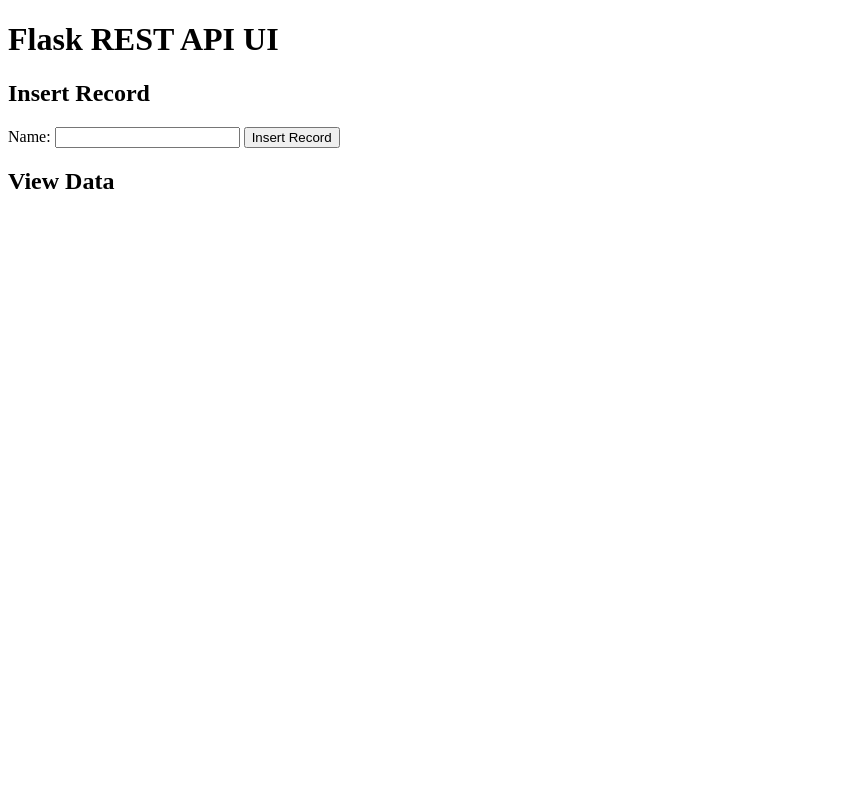
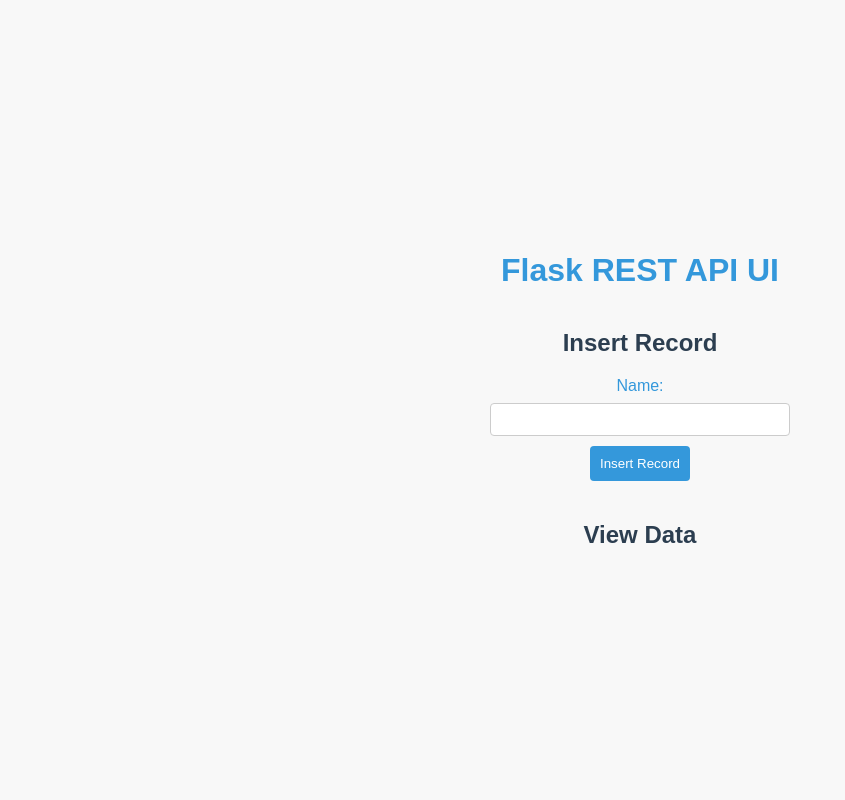
Before and after one commit to Madeep9347/python-mysql-devops-REST-API-PROJECT, a Flask app: page / in a window 1280 px wide. Shown: the whole page, without its empty margins (0-845 px from the left). Run offline with Flask 3, Linux system fonts and the light colour scheme; data that the repository does not hold is empty.

Commit message:
commited

```diff
--- a/app.py
+++ b/app.py
@@ -5,7 +5,7 @@
 
 def get_db_connection():
     connection = pymysql.connect(
-        host='mydb.ct9rghzekszo.eu-central-1.rds.amazonaws.com',
+        host='mydb.ct9rghzekszo.eu-central-1.rds.amazonaws.com',  ###enter your rds end point
         user='dbuser',
         password='dbpassword',
         db='devprojdb',
--- a/templates/index.html
+++ b/templates/index.html
@@ -6,6 +6,74 @@
     <title>Flask REST API UI</title>
     <!-- Include jQuery -->
     <script src="https://code.jquery.com/jquery-3.6.4.min.js"></script>
+    <style>
+        body {
+            font-family: 'Arial', sans-serif;
+            background-color: #f8f8f8;
+            color: #333;
+            margin: 0;
+            display: flex;
+            flex-direction: column;
+            align-items: center;
+            justify-content: center;
+            height: 100vh;
+        }
+
+        h1 {
+            color: #3498db;
+            margin-bottom: 20px;
+        }
+
+        h2 {
+            color: #2c3e50;
+        }
+
+        form {
+            margin-bottom: 20px;
+            text-align: center;
+        }
+
+        label {
+            display: block;
+            margin-bottom: 8px;
+            color: #3498db;
+        }
+
+        input {
+            padding: 8px;
+            margin-bottom: 10px;
+            width: 100%;
+            box-sizing: border-box;
+            border: 1px solid #ccc;
+            border-radius: 4px;
+        }
+
+        button {
+            padding: 10px;
+            background-color: #3498db;
+            color: #fff;
+            border: none;
+            border-radius: 4px;
+            cursor: pointer;
+        }
+
+        button:hover {
+            background-color: #2980b9;
+        }
+
+        ul {
+            list-style: none;
+            padding: 0;
+            margin: 0;
+        }
+
+        li {
+            background-color: #ecf0f1;
+            padding: 10px;
+            margin-bottom: 5px;
+            border-radius: 4px;
+        }
+    </style>
 </head>
 <body>
     <h1>Flask REST API UI</h1>
```
Lines whose indentation alone changed are shown as unchanged.
